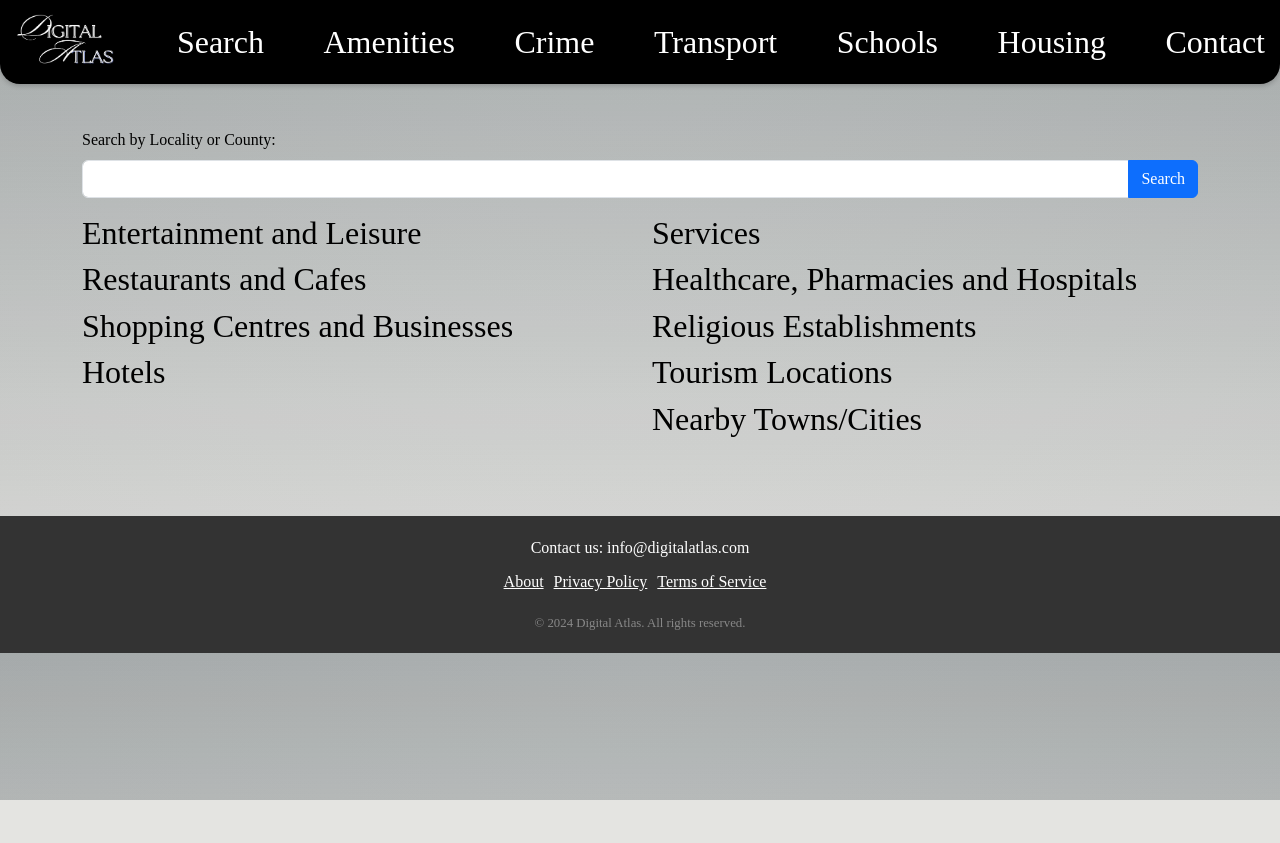
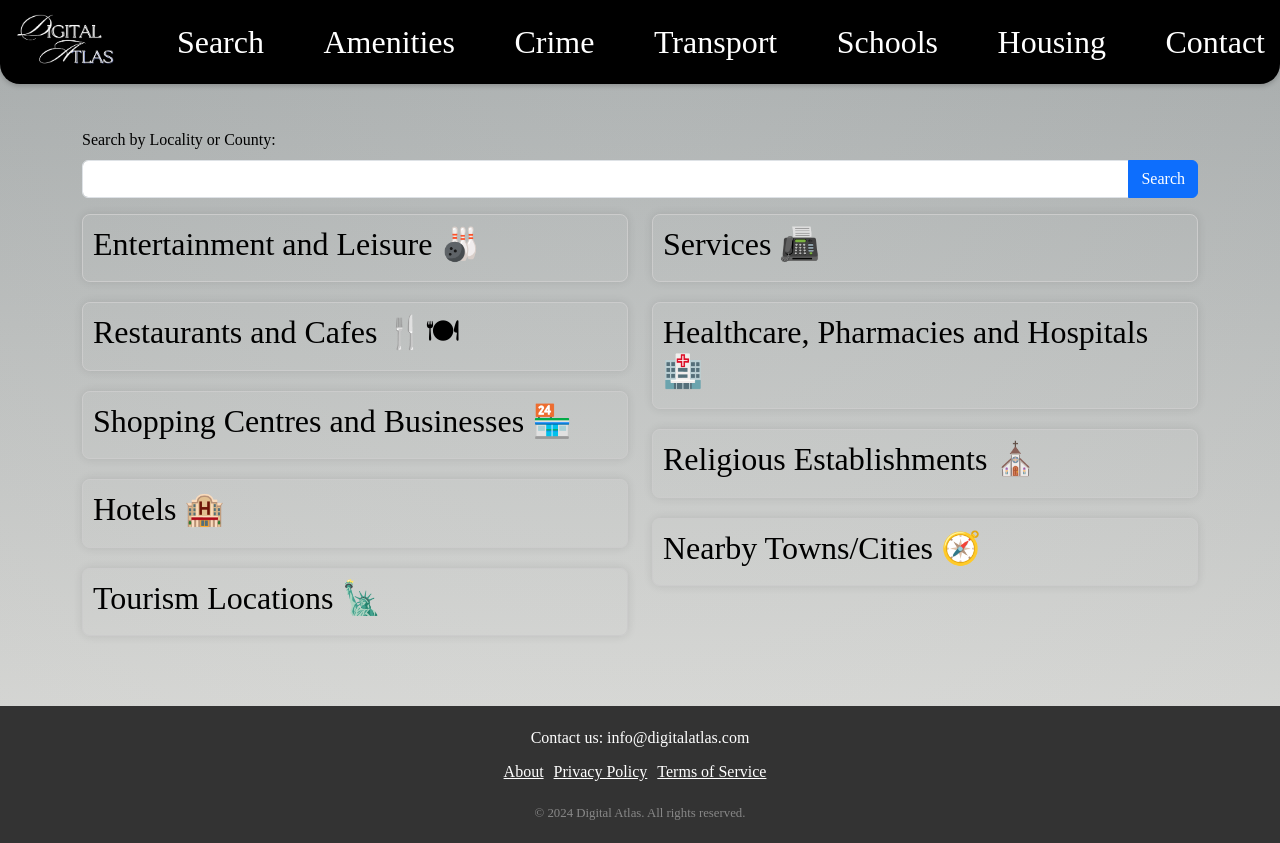
Before and after one commit to jade211/Digital-Atlas, a React (Create React App) app in the folder code/frontend/atlas/: page /amenitiesnav in a window 1280 px wide. Before the commit the page ends 800 px from the top, so only its background shows below. Built offline with nearby package versions, Linux system fonts and the light colour scheme; the HTML template or start-up script is replaced by a standard one.

Commit message:
Added containers around amenities in amenities-nav and added some styling.

```diff
--- a/code/frontend/atlas/src/App.css
+++ b/code/frontend/atlas/src/App.css
@@ -186,3 +186,21 @@ footer {
   transform: scale(1.05);
   box-shadow: 0 0 10px rgba(0, 0, 0, 0.1);
 }
+
+
+/* Amenities-navbar css */
+
+.section-container {
+  display: flex;
+  flex-direction: column;
+  gap: 20px;
+}
+
+.amenities-section {
+  border: 1px solid #ccc;
+  padding: 10px;
+  border-radius: 8px;
+  box-shadow: 0 0 10px rgba(0, 0, 0, 0.1);
+}
+
+/* You can add more specific styling based on your design preferences */
--- a/code/frontend/atlas/src/components/amenities-navbar.jsx
+++ b/code/frontend/atlas/src/components/amenities-navbar.jsx
@@ -870,8 +870,10 @@ function AmenitiesNav() {
       <div className="row">
           <div className="col-md-6">
             {/* Left column: Hotels, Entertainment, Restaurants, and Shops */}
+            <div className="section-container">
+              <div className="amenities-section">
                 <div>
-              <h2>Entertainment and Leisure</h2>
+                  <h2>Entertainment and Leisure 🎳</h2>
                   {amenitiesData.features && amenitiesData.features.map((result) => (
                     <div className="card" key={result.properties.place_id}>
                       <div className="card-body">
@@ -885,9 +887,11 @@ function AmenitiesNav() {
                     <p>No Entertainment Amenities Found in {searchTerm}</p>
                   )}
                 </div>
+              </div>
 
             <div>
-              <h2>Restaurants and Cafes</h2>
+            <div className="amenities-section">
+                <h2>Restaurants and Cafes 🍴🍽</h2>
                 {restaurantsCafesData.features && restaurantsCafesData.features.map((result) => (
                   <div className="card" key={result.properties.place_id}>
                     <div className="card-body">
@@ -901,9 +905,11 @@ function AmenitiesNav() {
                   <p>No Restaurant/Cafe Amenities Found in {searchTerm}</p>
                 )}
               </div>
+            </div>
 
             <div>
-              <h2>Shopping Centres and Businesses</h2>
+              <div className="amenities-section">
+                <h2>Shopping Centres and Businesses 🏪</h2>
                 {shopsBusinessesData.features && shopsBusinessesData.features.map((result) => (
                   <div className="card" key={result.properties.place_id}>
                     <div className="card-body">
@@ -917,9 +923,11 @@ function AmenitiesNav() {
                   <p>No Shopping Centres/Shop Amenities Found in {searchTerm}</p>
                 )}
               </div>
+            </div>
 
             <div>
-              <h2>Hotels</h2>
+              <div className="amenities-section">
+                <h2>Hotels 🏨</h2>
                 {hotelsData.features && hotelsData.features.map((result) => (
                   <div className="card" key={result.properties.place_id}>
                     <div className="card-body">
@@ -935,10 +943,31 @@ function AmenitiesNav() {
               </div>
             </div>
 
+            <div>
+              <div className="amenities-section">
+                <h2>Tourism Locations 🗽</h2>
+                {tourismData.features && tourismData.features.map((result) => (
+                  <div className="card" key={result.properties.place_id}>
+                    <div className="card-body">
+                      <h5 className="card-title">{result.properties.name}</h5>
+                      <p className="card-text">Address: {result.properties.formatted}</p>
+                      <p className="card-text">Eircode: {result.properties.postcode}</p>
+                    </div>
+                  </div>
+                ))}
+                {tourismData.features && tourismData.features.length === 0 && (
+                  <p>No Tourist Amenities Found in {searchTerm}</p>
+                )}
+              </div>
+            </div>
+          </div>
+        </div>
+
           <div className="col-md-6">
-            {/* Right column: The rest of the amenities */}
+            <div className="section-container">
+              <div className="amenities-section">
                 <div>
-              <h2>Services</h2>
+                  <h2>Services 📠</h2>
                   {servicesData.features && servicesData.features.map((result) => (
                     <div className="card" key={result.properties.place_id}>
                       <div className="card-body">
@@ -952,9 +981,12 @@ function AmenitiesNav() {
                     <p>No Service Amenities Found in {searchTerm}</p>
                   )}
                 </div>
+              </div>
+
 
             <div>
-              <h2>Healthcare, Pharmacies and Hospitals</h2>
+              <div className="amenities-section">
+                <h2>Healthcare, Pharmacies and Hospitals 🏥</h2>
                 {healthcareData.features && healthcareData.features.map((result) => (
                   <div className="card" key={result.properties.place_id}>
                     <div className="card-body">
@@ -968,9 +1000,11 @@ function AmenitiesNav() {
                   <p>No Healthcare Amenities Found in {searchTerm}</p>
                 )}
               </div>
+            </div>
 
             <div>
-              <h2>Religious Establishments</h2>
+              <div className="amenities-section">
+                <h2>Religious Establishments ⛪</h2>
                 {religionData.features && religionData.features.map((result) => (
                   <div className="card" key={result.properties.place_id}>
                     <div className="card-body">
@@ -984,26 +1018,13 @@ function AmenitiesNav() {
                   <p>No Religious Amenities Found in {searchTerm}</p>
                 )}
               </div>
-
-            <div>
-              <h2>Tourism Locations</h2>
-              {tourismData.features && tourismData.features.map((result) => (
-                <div className="card" key={result.properties.place_id}>
-                  <div className="card-body">
-                    <h5 className="card-title">{result.properties.name}</h5>
-                    <p className="card-text">Address: {result.properties.formatted}</p>
-                    <p className="card-text">Eircode: {result.properties.postcode}</p>
-                  </div>
-                </div>
-              ))}
-              {tourismData.features && tourismData.features.length === 0 && (
-                <p>No Tourist Amenities Found in {searchTerm}</p>
-              )}
             </div>
 
 
+
             <div>
-              <h2>Nearby Towns/Cities</h2>
+              <div className="amenities-section">
+                <h2>Nearby Towns/Cities 🧭</h2>
                 {townsData.features && townsData.features.map((result) => (
                   <div className="card" key={result.properties.place_id}>
                     <div className="card-body">
@@ -1020,6 +1041,8 @@ function AmenitiesNav() {
             </div>
           </div>
         </div>
+      </div>
+    </div>
       <Footer />
     </>
   );
```
Lines whose indentation alone changed are shown as unchanged.
